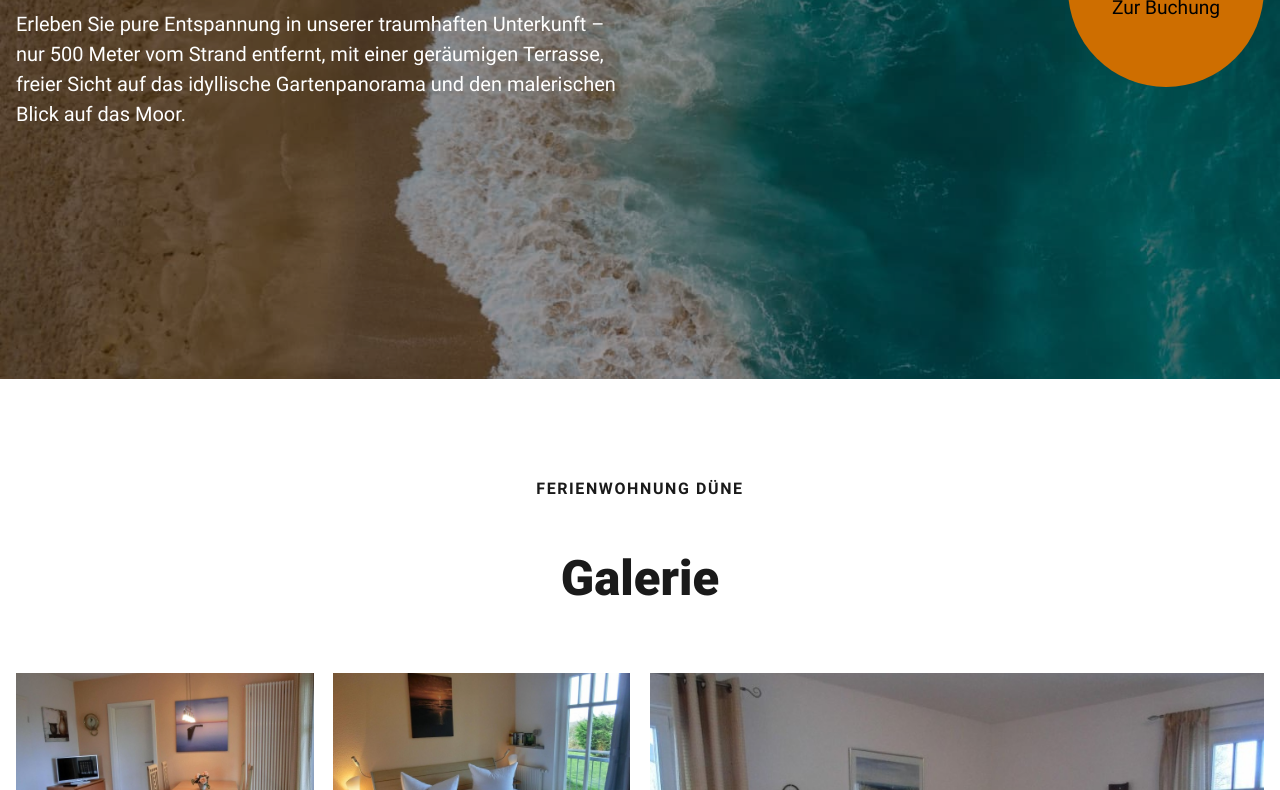
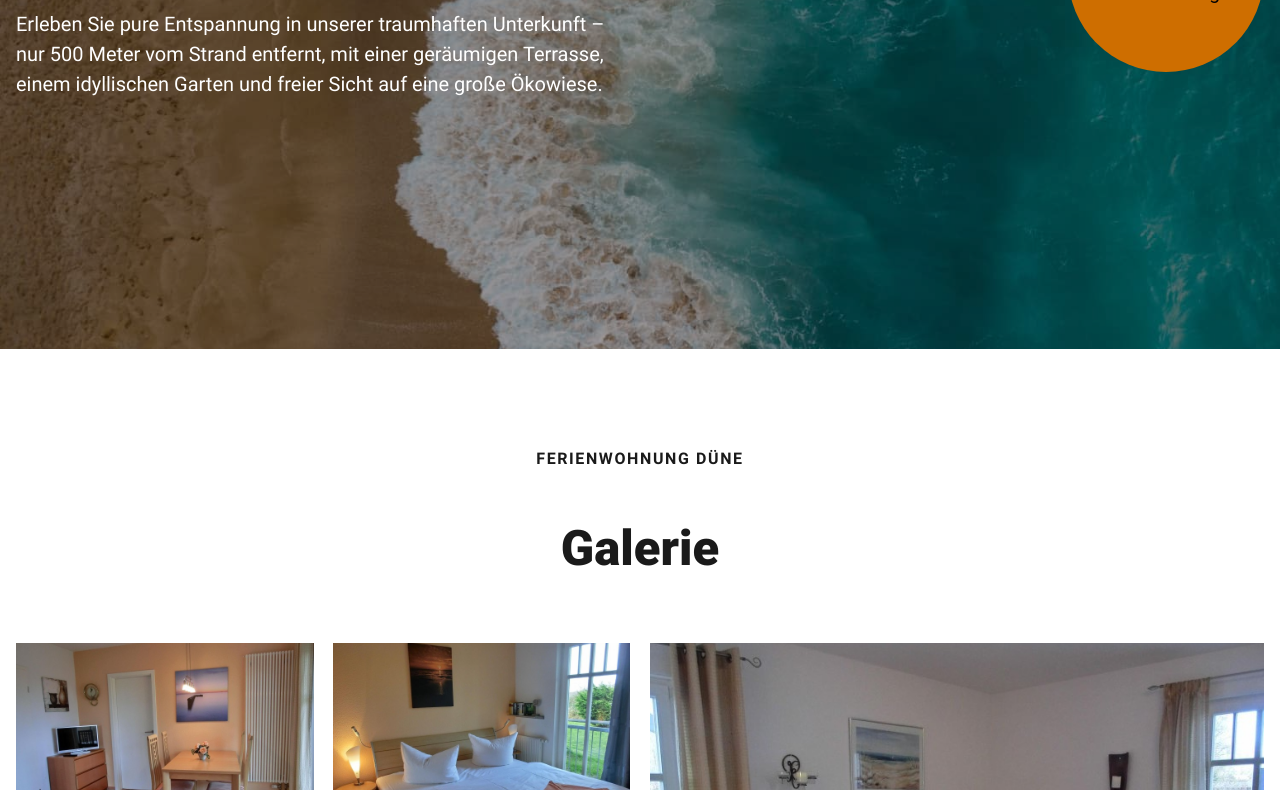
Before and after one commit to pndweb/pndweb.github.io, an Eleventy site: page src/index.html in a window 1280 px wide. Shown: the part 468-1258 px from the top of the page. Built offline with nearby package versions, Linux system fonts and the light colour scheme; Eleventy itself is replaced by a stand-in of ours; files that its build step writes are made by us from their sources.

Commit message:
Update index.html
- Update hero text

```diff
--- a/src/index.html
+++ b/src/index.html
@@ -47,7 +47,7 @@ eleventyNavigation:
                 <span class="cs-tag">Graal-Müritz</span>
                 <h1 class="cs-title">Ferienwohnung Düne</h1>
                 <p class="cs-text">
-                    Erleben Sie pure Entspannung in unserer traumhaften Unterkunft – nur 500 Meter vom Strand entfernt, mit einer geräumigen Terrasse, freier Sicht auf das idyllische Gartenpanorama und den malerischen Blick auf das Moor.
+                    Erleben Sie pure Entspannung in unserer traumhaften Unterkunft – nur 500 Meter vom Strand entfernt, mit einer geräumigen Terrasse, einem idyllischen Garten und freier Sicht auf eine große Ökowiese.
                 </p>
             </div>
             <a href="#sbs-1006" class="cs-cta">
```
